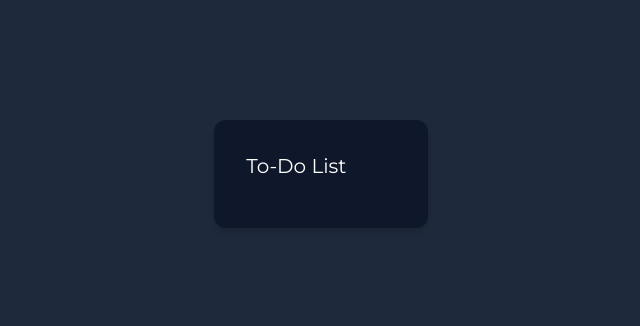
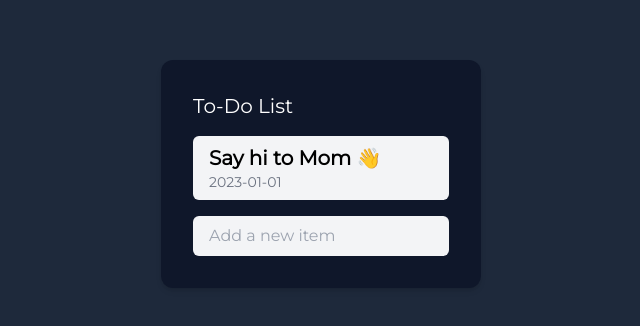
Before and after one commit to JoachimHamraoui/todo-app, a React (Create React App) app: page / in a window 1280 px wide. Shown: the part 226-552 px from the top of the page, without its empty margins (319-959 px from the left). Built offline with nearby package versions, Linux system fonts and the light colour scheme.

Commit message:
feat(listItems): added basic UI and logic for list and item components

```diff
--- a/src/App.js
+++ b/src/App.js
@@ -6,7 +6,7 @@ import "./App.css";
 function App() {
   return (
     <div className="w-100 h-screen bg-slate-800 flex justify-center items-center">
-      <div className="bg-slate-900 w-1/6 p-8 rounded-xl shadow-md">
+      <div className="bg-slate-900 w-3/12 p-8 rounded-xl shadow-md">
         <ListWrapper /> {/* Corrected usage */}
       </div>
     </div>
--- /dev/null
+++ b/src/components/item.js
@@ -0,0 +1,10 @@
+const Item = ({ date, id, title }) => {
+  return (
+    <div id={id} className="bg-gray-100 px-4 py-2 rounded-md font-main">
+      <h1 className="font-bold text-xl">{title}</h1>
+      <p className="text-gray-500 text-sm">{date}</p>
+    </div>
+  );
+};
+
+export default Item;
--- a/src/components/listWrapper.js
+++ b/src/components/listWrapper.js
@@ -1,12 +1,23 @@
+import Item from "./item.js";
+import { useState } from "react";
+
 const ListWrapper = () => {
+  const [listItems, setListItems] = useState([]);
+
   return (
     <div>
       <h1 className="text-xl text-white font-main">To-Do List</h1>
       <div className="w-100 mt-4">
+        <Item date="2023-01-01" id="1" title="Say hi to Mom 👋" />
 
+        <input
+          type="text"
+          placeholder="Add a new item"
+          className="mt-4 w-full bg-gray-100 px-4 py-2 rounded-md font-main text-black"
+        ></input>
       </div>
     </div>
   );
-}
+};
 
 export default ListWrapper;
```
